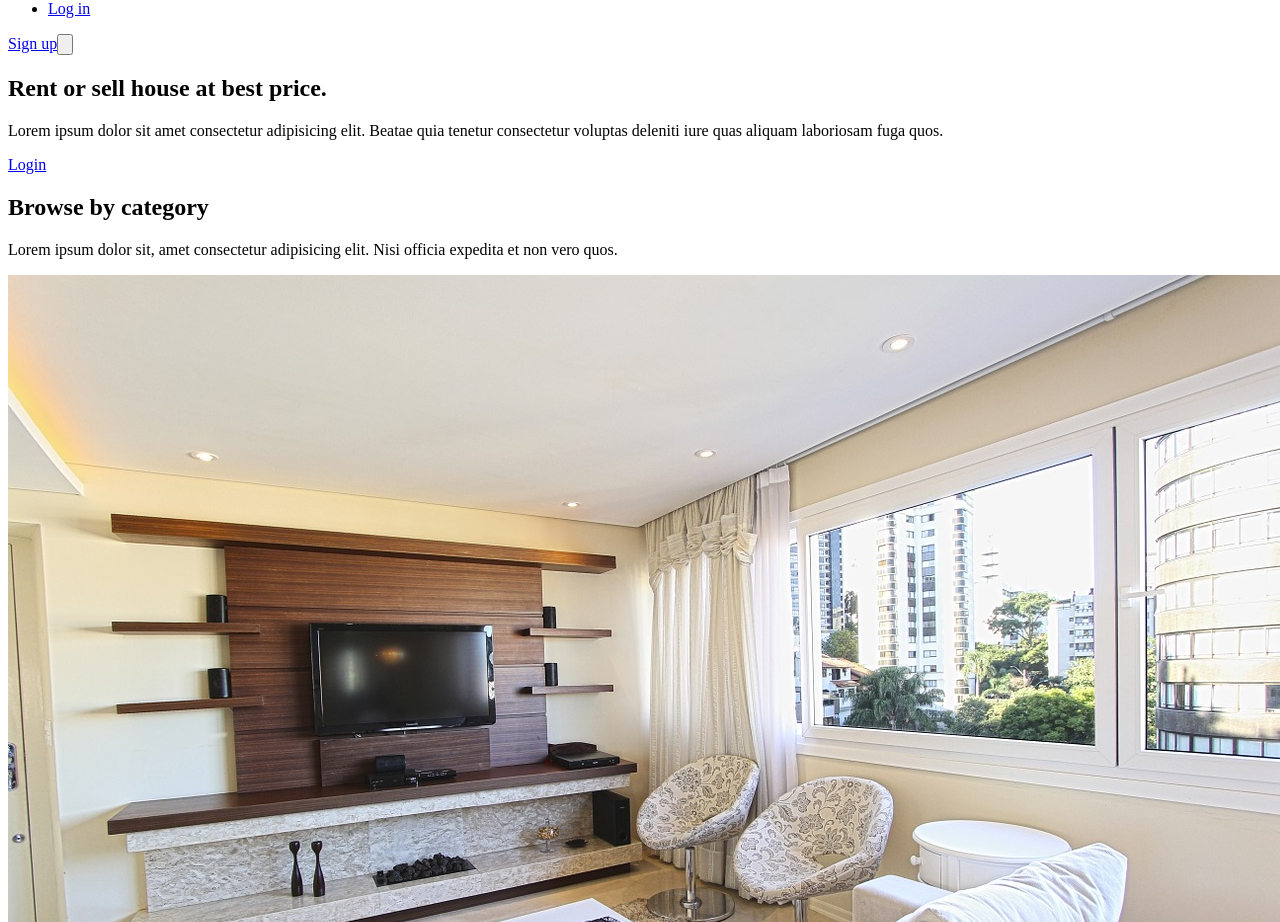
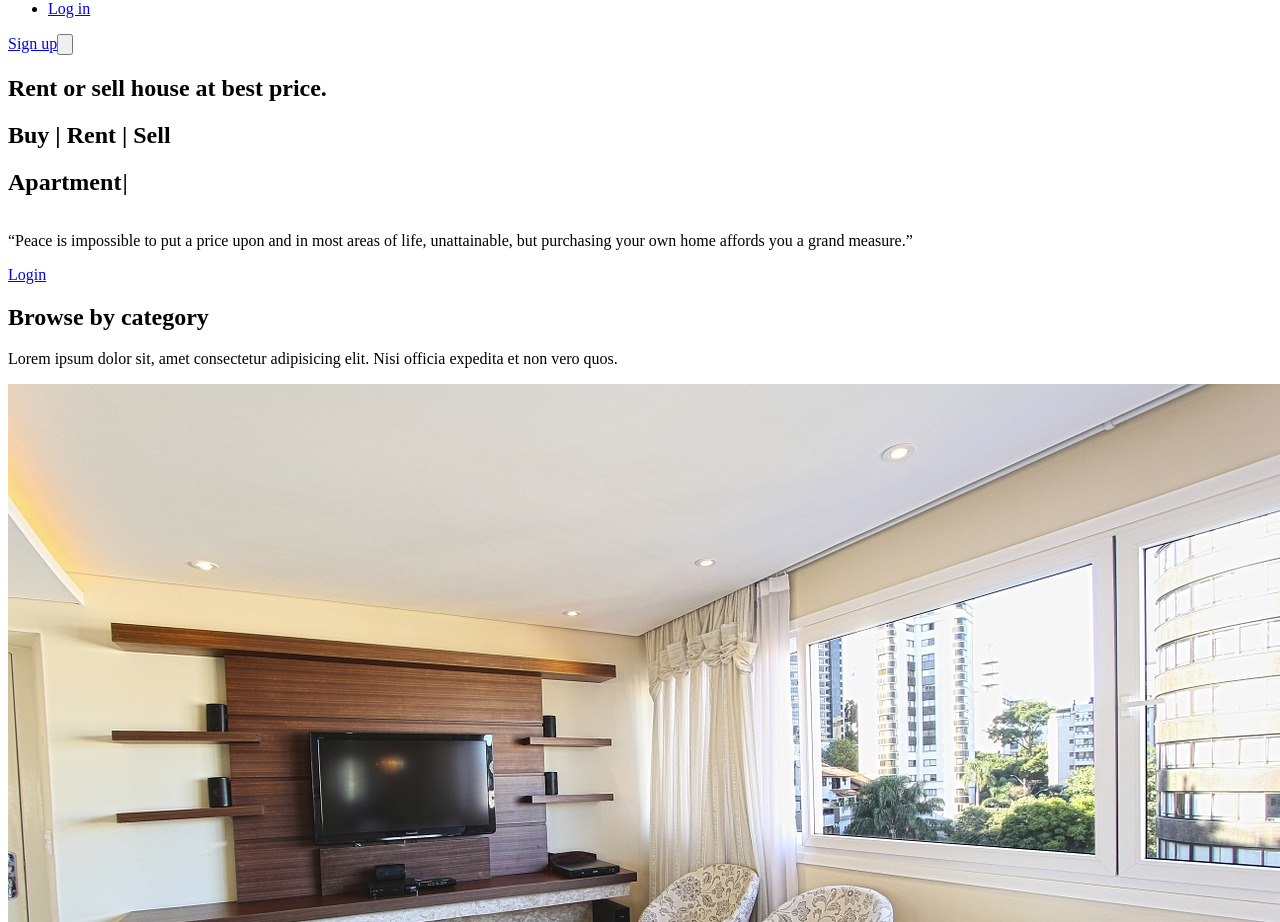
Before and after one commit to gradder7/property, a React (Create React App) app: page / in a window 1280 px wide. Shown: the part 1346-2268 px from the top of the page. Built offline with nearby package versions, Linux system fonts and the light colour scheme; no server answers; the database is empty.

Commit message:
hero section swiper text

```diff
--- a/package.json
+++ b/package.json
@@ -21,6 +21,7 @@
     "react-scripts": "5.0.1",
     "react-toastify": "^9.1.1",
     "swiper": "^9.0.2",
+    "typewriter-effect": "^2.19.0",
     "uuidv4": "^6.2.13",
     "web-vitals": "^2.1.4",
     "yup": "^0.32.11"
--- a/src/pages/home/HeroSection.jsx
+++ b/src/pages/home/HeroSection.jsx
@@ -1,8 +1,10 @@
 import { Link } from "react-router-dom";
 import heroSectionBg from "../../assets/images/hero-section-bg.jpg";
 import useAuthStatus from "../../hooks/useAuthStatus";
+import Typewriter, { TypewriterClass } from "typewriter-effect";
 import { getAuth } from "firebase/auth";
-import { coolGray } from "tailwindcss/colors";
+import TypewriterComponent from "typewriter-effect";
+import HomeSliderText from "./HomeSliderText";
 function HeroSection() {
   const { loggedIn } = useAuthStatus();
   const auth = getAuth();
@@ -10,17 +12,29 @@ function HeroSection() {
   return (
     <section className="relative overflow-hidden bg-gray-900 text-gray-300 px-3 min-h-[40rem] flex items-center justify-center">
       <div className="w-full max-w-7xl text-center py-14">
-        <h1 className="text-white text-6xl lg:text-7xl font-extrabold mb-4">
+        <h1 className="text-white text-5xl lg:text-7xl font-extrabold mb-4">
           Rent or sell house at best price.
         </h1>
-        <p className="leading-loose mb-10 max-w-2xl mx-auto">
-          Lorem ipsum dolor sit amet consectetur adipisicing elit. Beatae quia
-          tenetur consectetur voluptas deleniti iure quas aliquam laboriosam
-          fuga quos.
-        </p>
+        <h1 className="text-white text-3xl lg:text-4xl font-extrabold mb-3">
+          Buy | Rent | Sell
+        </h1>
+        <h1 className="text-green-400 text-5xl lg:text-4xl font-extrabold mb-4">
+          <TypewriterComponent
+            options={{
+              strings: ["PentHouse", "Apartment", "Villa"],
+              autoStart: true,
+              loop: true,
+            }}
+          />
+        </h1>
+
+       <HomeSliderText/>
+
         <div className="flex items-center justify-center flex-wrap gap-4">
           {loggedIn ? (
-            <h2 className="text-4xl font-bold text-white-900 mb-2 text-center">Welcome {auth.currentUser.displayName} </h2>
+            <h2 className="text-green-400 text-4xl font-bold text-white-900 mb-2 text-center">
+              Welcome {auth.currentUser.displayName}{" "}
+            </h2>
           ) : (
             <Link
               to="/login"
--- /dev/null
+++ b/src/pages/home/HomeSliderText.jsx
@@ -0,0 +1,39 @@
+import SwiperCore, {
+  Navigation,
+  Pagination,
+  Scrollbar,
+  A11y,
+  Autoplay,
+} from "swiper";
+import { Swiper, SwiperSlide } from "swiper/react";
+import "swiper/css/bundle";
+SwiperCore.use([Navigation, Pagination, Scrollbar, A11y, Autoplay]);
+
+function HomeSliderText() {
+  let arr = [
+    "“To buy a nice home is to buy a better way of life. To choose a better way of life is to work toward well-being, and isn’t well-being what’s paramount?”",
+    "“Peace is impossible to put a price upon and in most areas of life, unattainable, but purchasing your own home affords you a grand measure.”",
+    "“Forget what they say, going home isn’t always all it’s cracked up to be anyway. Best to purchase your own and go home any time you like.”",
+  ];
+  return (
+    <Swiper
+      autoHeight={true}
+      slidesPerView={1}
+      autoplay={{
+        delay: 5000,
+        disableOnInteraction: true,
+      }}
+      className="listing-gallery-carousel"
+    >
+      {arr.map((item, index) => (
+        <SwiperSlide key={index}>
+          <p className="leading-loose mb-10 max-w-2xl mx-auto text-l lg:text-xl">
+            {item}
+          </p>
+        </SwiperSlide>
+      ))}
+    </Swiper>
+  );
+}
+
+export default HomeSliderText;
--- a/src/pages/listing-details/ListingGallery.jsx
+++ b/src/pages/listing-details/ListingGallery.jsx
@@ -1,7 +1,13 @@
-import SwiperCore, { Navigation, Pagination, Scrollbar, A11y } from "swiper";
+import SwiperCore, {
+  Navigation,
+  Pagination,
+  Scrollbar,
+  A11y,
+  Autoplay,
+} from "swiper";
 import { Swiper, SwiperSlide } from "swiper/react";
 import "swiper/css/bundle";
-SwiperCore.use([Navigation, Pagination, Scrollbar, A11y]);
+SwiperCore.use([Navigation, Pagination, Scrollbar, A11y, Autoplay]);
 
 function ListingGallery({ imgUrls, title }) {
   return (
@@ -9,6 +15,10 @@ function ListingGallery({ imgUrls, title }) {
       autoHeight={true}
       slidesPerView={1}
       pagination={{ clickable: true }}
+      autoplay={{
+        delay: 2000,
+        disableOnInteraction: false,
+      }}
       className="listing-gallery-carousel"
     >
       {imgUrls.map((imageURL, index) => (
```
Also changed, not shown: 1 other file (tests, documents, lock files or other folders).
